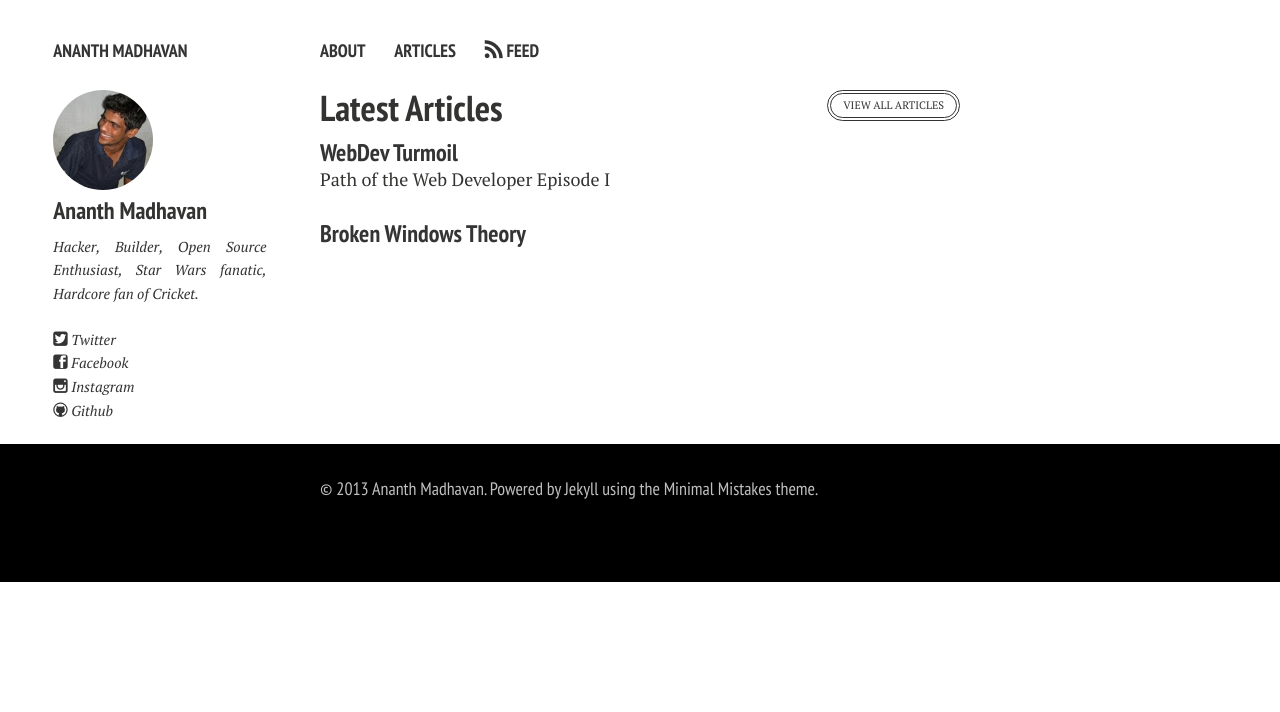
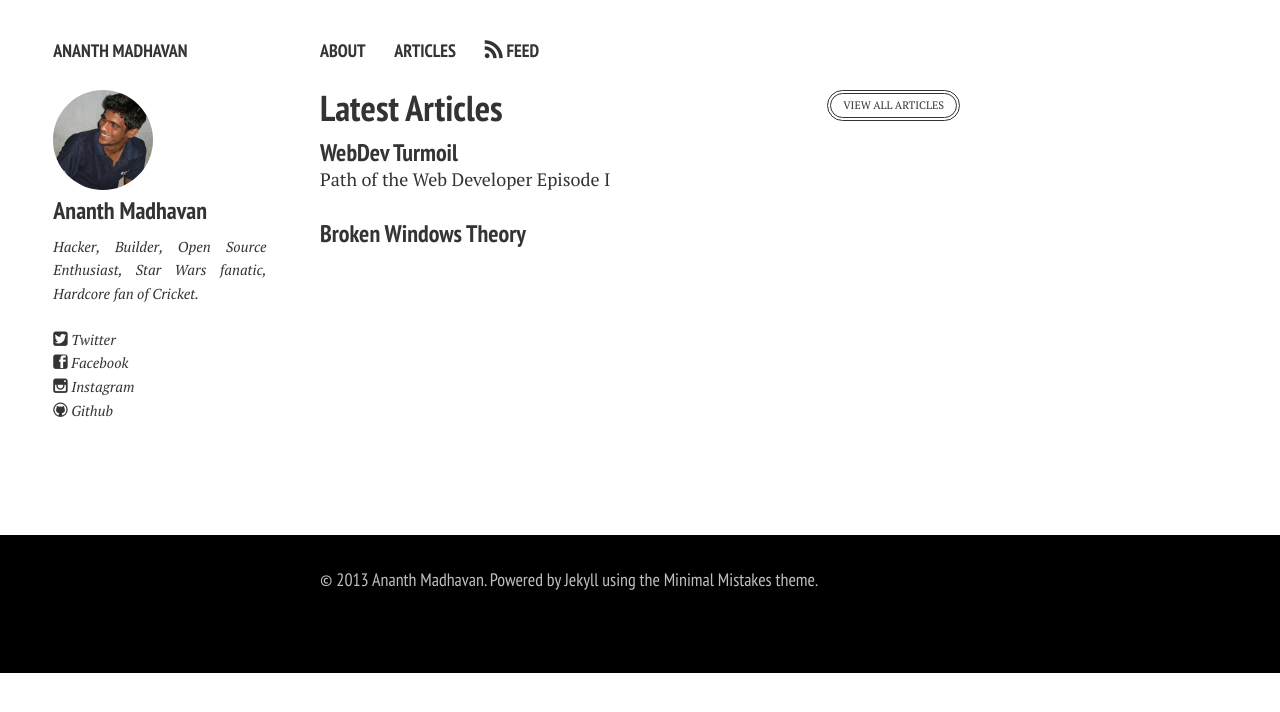
Before and after one commit to ananth99/ananth99.github.com, a Jekyll site: the page built from index.md, in a window 1280 px wide. Shown: the top 712 px of the page. Built offline with Jekyll 4.4.1, drawn with Linux system fonts in a browser that asks for light colours; nearby versions of some CDN libraries.

Commit message:
Modifying CSS for adjusting footer.

```diff
--- a/assets/css/main.css
+++ b/assets/css/main.css
@@ -2831,6 +2831,7 @@ img.mfp-img {
     width: 16.666666666666668%;
     margin-left: 4.166666666666667%;
     margin-right: 4.166666666666667%;
+    margin-bottom: 7.1%;
   }
   .article-author-bottom {
     display: none;
```
Also changed, not shown: 2 other files.
